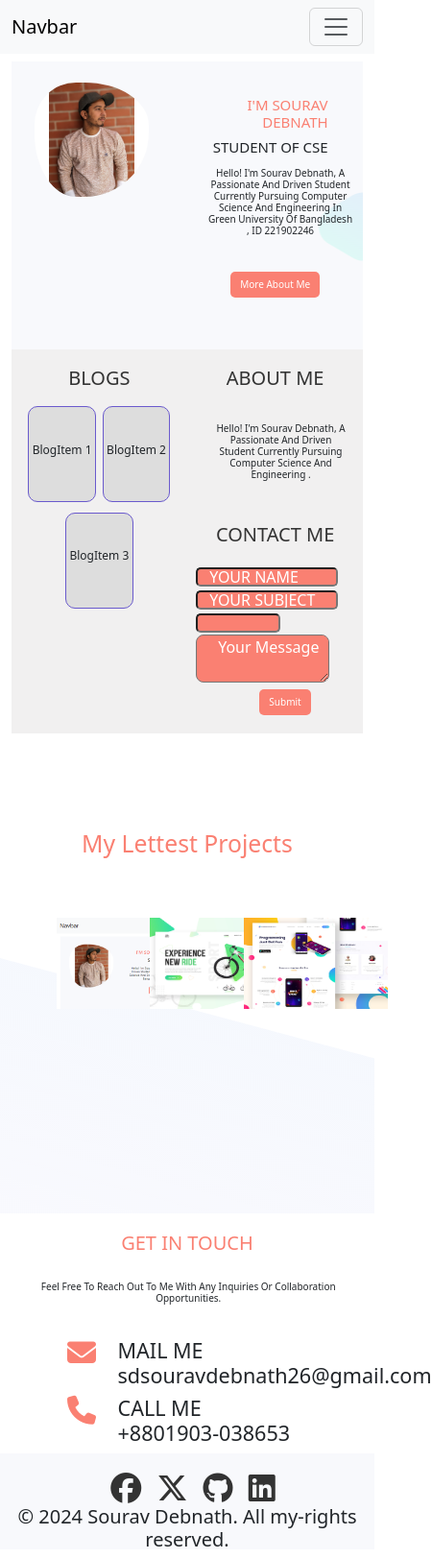
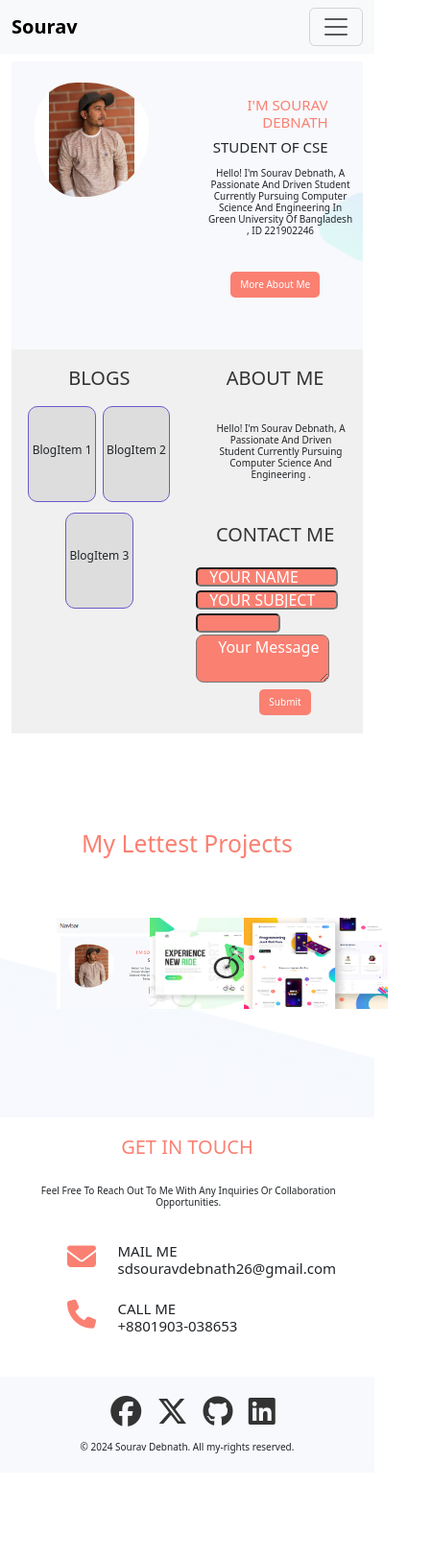
Before and after one commit to SouravDn-p/web-task, a website: page index.html in a window 390 px wide. Shown: the whole page at 96% size, 450 px wide, since content can reach past the window. After the commit the page ends 1534 px from the top, so only its background shows below. Drawn offline with nearby package versions, Linux system fonts and the light colour scheme.

Commit message:
final touch

```diff
--- a/index.html
+++ b/index.html
@@ -13,7 +13,7 @@
         <header>
             <nav class="navbar navbar-expand-lg  bg-body-tertiary">
                 <div class="container-fluid">
-                  <a class="navbar-brand" href="#">Navbar</a>
+                  <a class="navbar-brand" style="font-weight: 600;" href="#">Sourav </a>
                   <button class="navbar-toggler" type="button" data-bs-toggle="collapse" data-bs-target="#navbarSupportedContent" aria-controls="navbarSupportedContent" aria-expanded="false" aria-label="Toggle navigation">
                     <span class="navbar-toggler-icon"></span>
                   </button>
@@ -27,6 +27,9 @@
                       </li>
                       <li class="nav-item">
                         <a class="nav-link active" aria-current="page" href="#blog">Blog</a>
+                      </li>
+                      <li class="nav-item">
+                        <a class="nav-link active" aria-current="page" href="#contact">Contact</a>
                       </li>
                       <li class="nav-item">
                         <a class="nav-link active" aria-current="page" href="#project">Projects</a>
@@ -68,7 +71,7 @@
                         </div>
                     </div>
                 </div>
-                <div class="half">
+                <div id="contact" class="half">
                     <h1 class="SalmonLight under">About Me</h1>
                     <div class="about-box">
                         <p style="padding-top: 25px;"> Hello! I'm Sourav Debnath, a passionate and driven student currently pursuing Computer Science and Engineering .</p>
@@ -115,11 +118,11 @@
                 <p >Feel free to reach out to me with any inquiries or collaboration opportunities.</p>
                 <div class="touch-box">
                     <div class="left3"><i class="fa-solid fa-envelope"></i></div>
-                    <div class="left7" style="padding-left: 50px;"><h4>MAIL ME <br> sdsouravdebnath26@gmail.com</h4></div>
+                    <div class="left7" style="padding-left: 50px;"><h5>MAIL ME <br> sdsouravdebnath26@gmail.com</h5></div>
                 </div>
                 <div class="touch-box">
                     <div class="left3"><i class="fa-solid fa-phone"></i></div>
-                    <div class="left7" style="padding-left: 50px;"><h4>CALL ME <br> +8801903-038653</h4></div>
+                    <div class="left7" style="padding-left: 50px;"><h5>CALL ME <br> +8801903-038653</h5></div>
                 </div>
             </div>
         </div>
--- a/project.css
+++ b/project.css
@@ -37,4 +37,7 @@ section{
     .footdiv{
         margin-left: 0;
     }
+    .my-project{
+        height: 400px;
+    }
 }
--- a/style.css
+++ b/style.css
@@ -238,6 +238,7 @@ footer{
     background-repeat: no-repeat;
     display: grid;
     text-align: center;
+    margin-top: 20px;
 }
 footer i{
     padding-left: 12px;
@@ -310,6 +311,8 @@ footer i{
     .touch{
         height: 250px;
     }
+
+
     input{
         padding-left: 12px;
         width: 40%;
@@ -350,7 +353,7 @@ footer i{
         font-size: 30px;
         float:right;
     }
-    .touch-box h3{
+    .touch-box h4{
         padding-left: 15%;
         font-size: 12px;
         float: left;
@@ -358,12 +361,16 @@ footer i{
     footer{
         height: 100px;
     }
-    footer i , footer h3{
+    footer i , footer h5{
         font-size: 10px;
+    }
+    .touch h5{
+        font-size: 15px;
     }
     .my-icons{
         padding-top: 20px;
     }
+
 
 }
 
@@ -400,11 +407,6 @@ footer i{
         font-size: 15px;
         line-height: 20px;
     }
-    /* .my-btn{
-        padding: 6px 10px;
-        text-decoration: none;
-        font-size: 10px;
-    } */
     #about{
         height: 500px;
     }
@@ -483,6 +485,7 @@ footer i{
         width: 88%;
     }
 
+
     h1::after {
         bottom: -220px;
     }
@@ -491,7 +494,7 @@ footer i{
     }
 
     .underline::after{
-        bottom: -0px;
+        bottom: -500px;
         left: 75%;
     }
 }
@@ -516,4 +519,5 @@ footer i{
         bottom: -440px;
         left: 75%;
     }
+
 }
```
